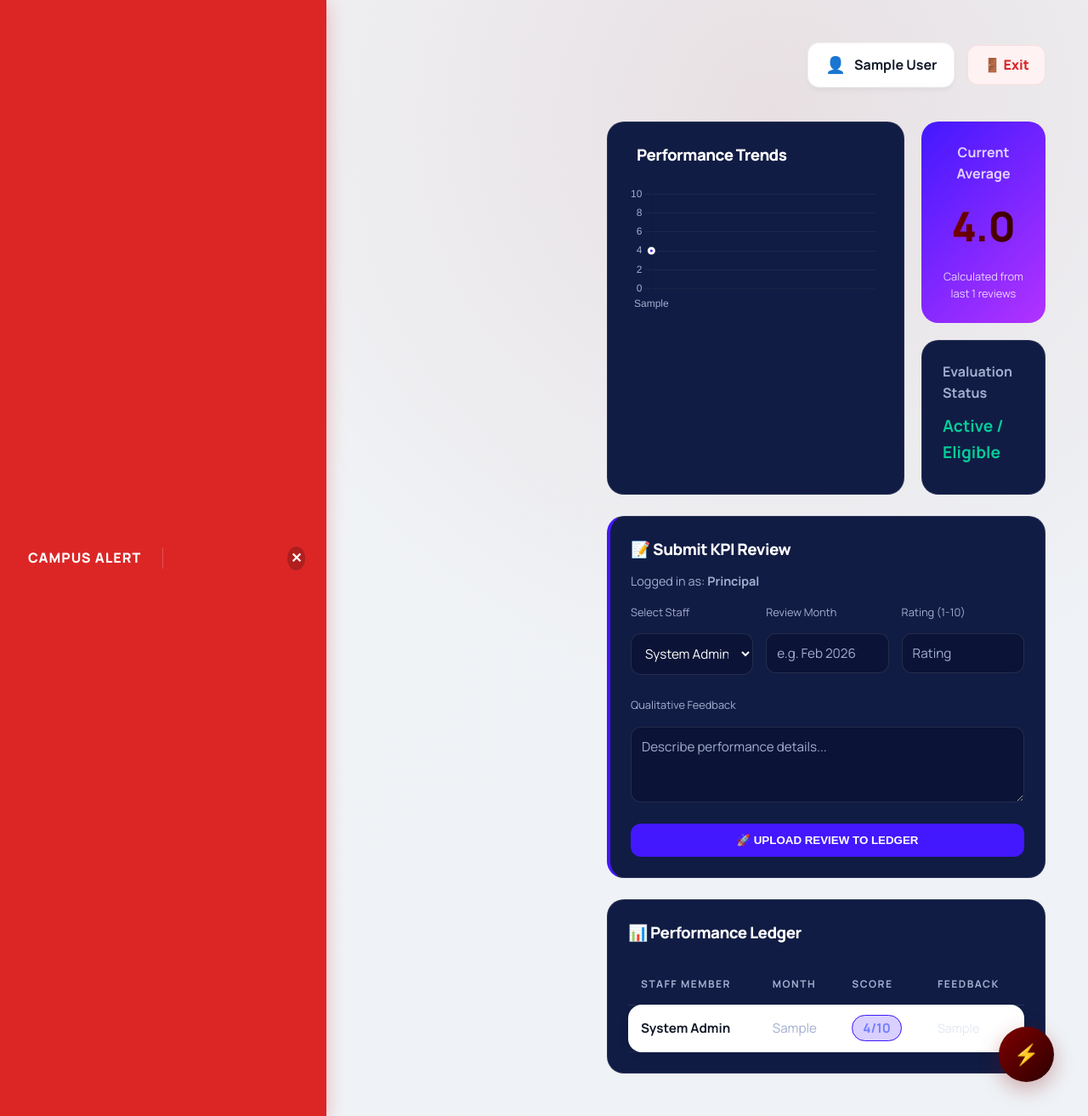
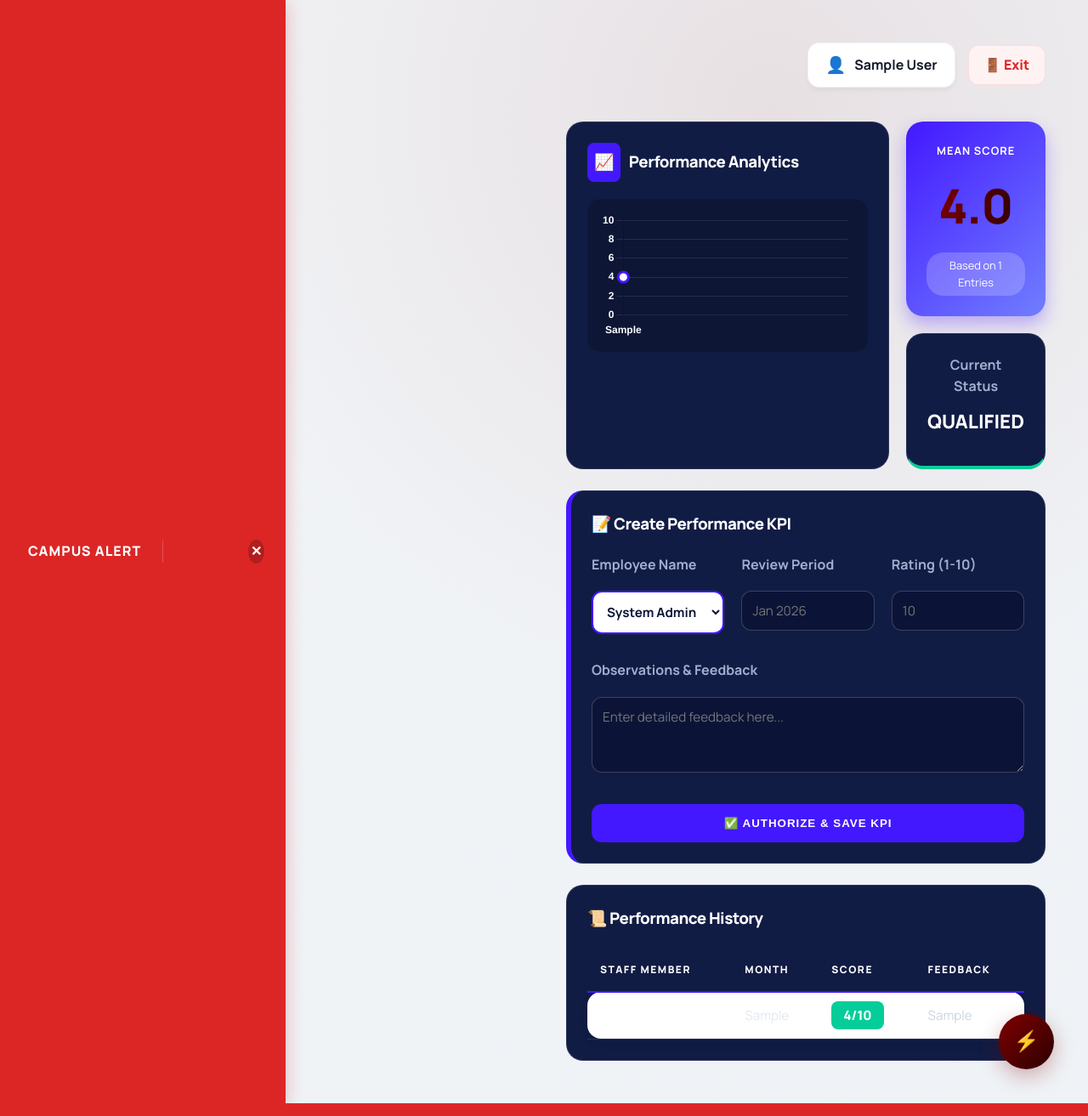
Before and after one commit to pk7745/erp, a Flask app: page /performance in a window 1280 px wide. Shown: the whole page at 85% size. Run offline with Flask 3, Linux system fonts and the light colour scheme; the visitor is signed in with stand-in values (Sample User, id 1); data comes from the database, SQL or seed files in the repository; tables that the repository leaves empty hold one stand-in row (values such as "Sample post"); some libraries are stand-ins or nearby versions.

Commit message:
Update performance.html

```diff
--- a/templates/performance.html
+++ b/templates/performance.html
@@ -19,29 +19,41 @@
         color: white;
     }
 
+    /* Fixed Dropdown Visibility */
     .search-input-dark {
+        background: #ffffff; /* White background for maximum legibility in dropdown */
+        border: 2px solid var(--royal-blue);
+        color: #0b1437 !important; /* Deep navy text for the menu */
+        padding: 12px;
+        border-radius: 12px;
+        width: 100%;
+        font-weight: 700;
+    }
+
+    /* Input fields for text/number */
+    .input-field-dark {
         background: var(--dark-navy);
-        border: 1px solid rgba(255, 255, 255, 0.1);
-        color: white;
+        border: 1px solid rgba(255, 255, 255, 0.2);
+        color: #ffffff;
         padding: 12px;
         border-radius: 12px;
         width: 100%;
     }
 
-    .search-input-dark::placeholder { color: var(--text-muted); }
-
     .btn-royal {
         background: var(--royal-blue);
         color: white;
-        font-weight: 700;
+        font-weight: 900;
         border: none;
-        padding: 12px 24px;
+        padding: 15px 24px;
         border-radius: 12px;
         cursor: pointer;
         transition: 0.3s;
+        text-transform: uppercase;
+        letter-spacing: 1px;
     }
 
-    .btn-royal:hover { opacity: 0.9; transform: translateY(-2px); }
+    .btn-royal:hover { background: #3311cc; transform: translateY(-2px); }
 
     .staff-table-dark {
         width: 100%;
@@ -49,80 +61,79 @@
         margin-top: 20px;
     }
 
-    .staff-table-dark th { color: var(--text-muted); text-align: left; padding: 15px; border-bottom: 1px solid rgba(255, 255, 255, 0.1); }
-    .staff-table-dark td { padding: 15px; border-bottom: 1px solid rgba(255, 255, 255, 0.05); }
+    .staff-table-dark th { color: #ffffff; text-align: left; padding: 15px; border-bottom: 2px solid var(--royal-blue); font-weight: 800; }
+    .staff-table-dark td { padding: 15px; border-bottom: 1px solid rgba(255, 255, 255, 0.1); color: #e2e8f0; }
 
     .rating-badge {
-        padding: 4px 12px;
-        border-radius: 50px;
-        font-weight: bold;
-        background: rgba(67, 24, 255, 0.2);
-        color: #707eff;
-        border: 1px solid var(--royal-blue);
+        padding: 6px 14px;
+        border-radius: 8px;
+        font-weight: 900;
+        background: #05cd99;
+        color: #ffffff;
     }
 </style>
 
 <div style="display: grid; grid-template-columns: 2fr 1fr; gap: 20px; margin-bottom: 25px;">
     <div class="card-royal">
         <h3 style="margin-top: 0; color: white; display: flex; align-items: center; gap: 10px;">
-            <i class="fas fa-chart-line" style="color: var(--royal-blue);"></i> Performance Trends
+            <span style="background: var(--royal-blue); padding: 8px; border-radius: 8px;">📈</span> Performance Analytics
         </h3>
-        <canvas id="perfChart" style="max-height: 220px;"></canvas>
+        <div style="background: rgba(0,0,0,0.2); border-radius: 15px; padding: 15px;">
+            <canvas id="perfChart" style="max-height: 250px;"></canvas>
+        </div>
     </div>
 
     <div style="display: flex; flex-direction: column; gap: 20px;">
-        <div class="card-royal" style="background: linear-gradient(135deg, #4318ff, #b233ff); border: none; text-align: center;">
-            <h4 style="margin:0; opacity: 0.8;">Current Average</h4>
-            <h2 style="font-size: 3rem; margin: 10px 0; font-weight: 900;">
+        <div class="card-royal" style="background: linear-gradient(135deg, #4318ff, #707eff); border: none; text-align: center; box-shadow: 0 10px 20px rgba(67, 24, 255, 0.3);">
+            <h4 style="margin:0; text-transform: uppercase; font-size: 0.8rem; letter-spacing: 1px;">Mean Score</h4>
+            <h2 style="font-size: 3.5rem; margin: 10px 0; font-weight: 900;">
                 {% set total = namespace(val=0) %}
                 {% for r in ratings %}{% set total.val = total.val + r.rating|int %}{% endfor %}
                 {% if ratings|length > 0 %}{{ (total.val / ratings|length)|round(1) }}{% else %}0.0{% endif %}
             </h2>
-            <p style="margin:0; font-size: 0.8rem; opacity: 0.8;">Calculated from last {{ ratings|length }} reviews</p>
+            <div style="background: rgba(255,255,255,0.2); padding: 5px 15px; border-radius: 20px; display: inline-block; font-size: 0.8rem;">
+                Based on {{ ratings|length }} Entries
+            </div>
         </div>
 
-        <div class="card-royal">
-            <h4 style="margin:0; color: var(--text-muted);">Evaluation Status</h4>
-            <p style="font-weight: bold; color: #05cd99; font-size: 1.2rem; margin: 10px 0;">
-                <i class="fas fa-check-circle"></i> Active / Eligible
-            </p>
+        <div class="card-royal" style="text-align: center; border-bottom: 4px solid #05cd99;">
+            <h4 style="margin:0; color: var(--text-muted);">Current Status</h4>
+            <p style="font-weight: 900; color: #ffffff; font-size: 1.4rem; margin: 10px 0;">QUALIFIED</p>
         </div>
     </div>
 </div>
 
 {% if users %}
-<div class="card-royal" style="margin-bottom: 25px; border-left: 4px solid var(--royal-blue);">
-    <h3 style="margin-top: 0; color: white;">📝 Submit KPI Review</h3>
-    <p style="color: var(--text-muted); font-size: 0.9rem; margin-top: -10px;">Logged in as: <b>{{ session['role'] }}</b></p>
-
-    <form method="POST" style="display: grid; grid-template-columns: 1fr 1fr 1fr; gap: 15px;">
-        <div style="display: flex; flex-direction: column; gap: 5px;">
-            <label style="font-size: 0.8rem; color: var(--text-muted);">Select Staff</label>
+<div class="card-royal" style="margin-bottom: 25px; border-left: 6px solid var(--royal-blue);">
+    <h3 style="margin-top: 0; color: white;">📝 Create Performance KPI</h3>
+    <form method="POST" style="display: grid; grid-template-columns: 1fr 1fr 1fr; gap: 20px;">
+        <div>
+            <label style="display:block; color: var(--text-muted); margin-bottom: 8px; font-weight: bold;">Employee Name</label>
             <select name="u_id" class="search-input-dark" required>
                 {% for u in users %}
                 <option value="{{ u.id }}">{{ u.full_name }} ({{ u.role }})</option>
                 {% endfor %}
             </select>
         </div>
-        <div style="display: flex; flex-direction: column; gap: 5px;">
-            <label style="font-size: 0.8rem; color: var(--text-muted);">Review Month</label>
-            <input type="text" name="month" placeholder="e.g. Feb 2026" class="search-input-dark" required>
+        <div>
+            <label style="display:block; color: var(--text-muted); margin-bottom: 8px; font-weight: bold;">Review Period</label>
+            <input type="text" name="month" placeholder="Jan 2026" class="input-field-dark" required>
         </div>
-        <div style="display: flex; flex-direction: column; gap: 5px;">
-            <label style="font-size: 0.8rem; color: var(--text-muted);">Rating (1-10)</label>
-            <input type="number" name="rating" min="1" max="10" placeholder="Rating" class="search-input-dark" required>
+        <div>
+            <label style="display:block; color: var(--text-muted); margin-bottom: 8px; font-weight: bold;">Rating (1-10)</label>
+            <input type="number" name="rating" min="1" max="10" placeholder="10" class="input-field-dark" required>
         </div>
-        <div style="grid-column: span 3; display: flex; flex-direction: column; gap: 5px;">
-            <label style="font-size: 0.8rem; color: var(--text-muted);">Qualitative Feedback</label>
-            <textarea name="feedback" placeholder="Describe performance details..." rows="3" class="search-input-dark" style="font-family: inherit;"></textarea>
+        <div style="grid-column: span 3;">
+            <label style="display:block; color: var(--text-muted); margin-bottom: 8px; font-weight: bold;">Observations & Feedback</label>
+            <textarea name="feedback" rows="3" class="input-field-dark" placeholder="Enter detailed feedback here..." style="font-family: inherit;"></textarea>
         </div>
-        <button type="submit" class="btn-royal" style="grid-column: span 3;">🚀 UPLOAD REVIEW TO LEDGER</button>
+        <button type="submit" class="btn-royal" style="grid-column: span 3;">✅ Authorize & Save KPI</button>
     </form>
 </div>
 {% endif %}
 
 <div class="card-royal">
-    <h3 style="margin-top: 0; color: white;">📊 Performance Ledger</h3>
+    <h3 style="margin-top: 0; color: white; margin-bottom: 20px;">📜 Performance History</h3>
     <table class="staff-table-dark">
         <thead>
             <tr>
@@ -136,11 +147,11 @@
             {% for r in ratings %}
             <tr>
                 {% if session['role'] in ['Principal', 'HOD'] %}
-                <td style="font-weight: bold;">{{ r.user.full_name }}</td>
+                <td style="font-weight: 900; color: #ffffff;">{{ r.user.full_name }}</td>
                 {% endif %}
-                <td style="color: var(--text-muted);">{{ r.month }}</td>
+                <td>{{ r.month }}</td>
                 <td><span class="rating-badge">{{ r.rating }}/10</span></td>
-                <td style="font-size: 0.9rem; color: #e2e8f0;">{{ r.feedback }}</td>
+                <td style="color: #cbd5e0;">{{ r.feedback }}</td>
             </tr>
             {% endfor %}
         </tbody>
@@ -151,29 +162,26 @@
 <script>
     const ctx = document.getElementById('perfChart').getContext('2d');
 
-    // Gradient for the chart
-    let gradient = ctx.createLinearGradient(0, 0, 0, 400);
-    gradient.addColorStop(0, 'rgba(67, 24, 255, 0.4)');
-    gradient.addColorStop(1, 'rgba(67, 24, 255, 0)');
-
     new Chart(ctx, {
         type: 'line',
         data: {
             labels: [{% for r in ratings %}'{{ r.month }}',{% endfor %}].reverse(),
             datasets: [{
-                label: 'Performance Score',
+                label: 'Performance',
                 data: [{% for r in ratings %}{{ r.rating }},{% endfor %}].reverse(),
                 borderColor: '#4318ff',
-                backgroundColor: gradient,
+                backgroundColor: 'rgba(67, 24, 255, 0.2)',
                 fill: true,
-                borderWidth: 3,
-                tension: 0.4,
-                pointBackgroundColor: '#4318ff',
-                pointBorderColor: '#ffffff',
-                pointHoverRadius: 6
+                borderWidth: 4,
+                tension: 0.3,
+                pointRadius: 6,
+                pointBackgroundColor: '#ffffff',
+                pointBorderWidth: 3
             }]
         },
         options: {
+            responsive: true,
+            maintainAspectRatio: false,
             plugins: {
                 legend: { display: false }
             },
@@ -181,12 +189,12 @@
                 y: {
                     beginAtZero: true,
                     max: 10,
-                    grid: { color: 'rgba(255, 255, 255, 0.05)' },
-                    ticks: { color: '#a3aed0' }
+                    grid: { color: 'rgba(255, 255, 255, 0.1)' },
+                    ticks: { color: '#ffffff', font: { weight: 'bold' } }
                 },
                 x: {
                     grid: { display: false },
-                    ticks: { color: '#a3aed0' }
+                    ticks: { color: '#ffffff', font: { weight: 'bold' } }
                 }
             }
         }
```
